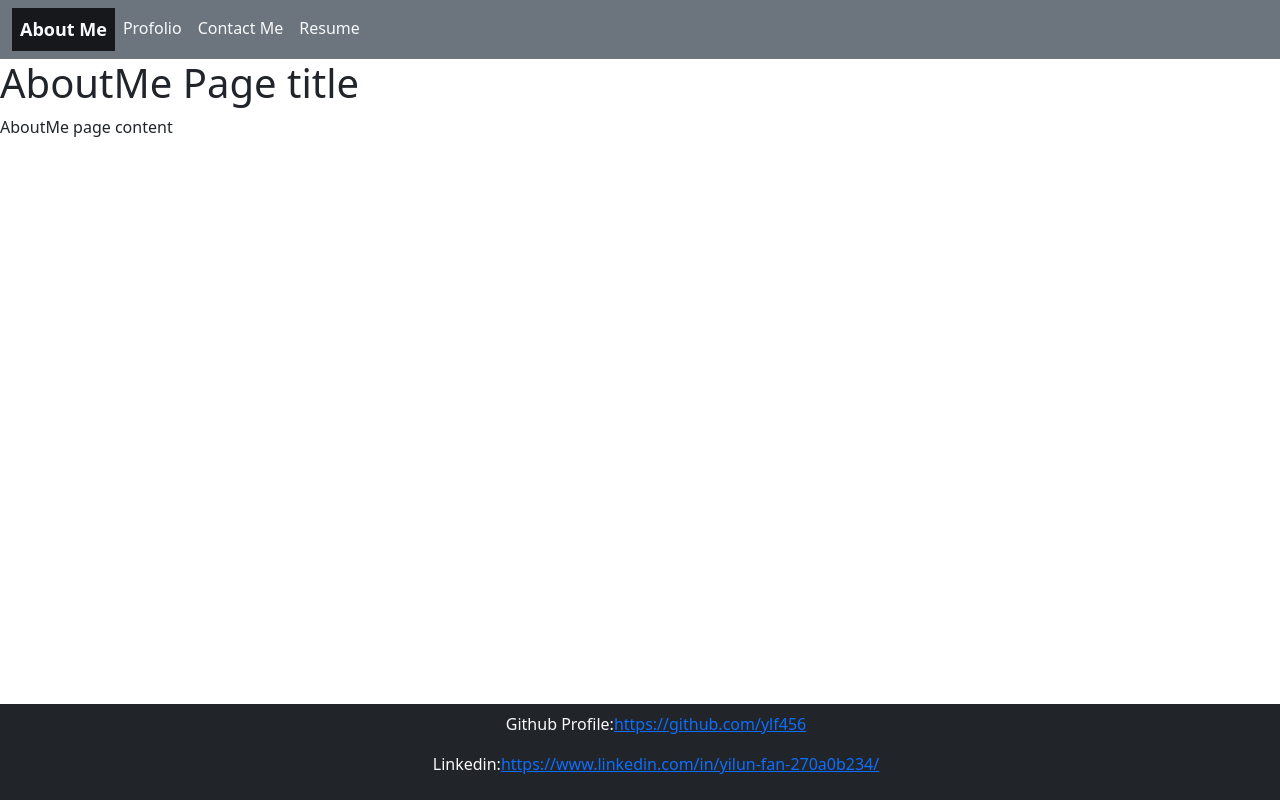
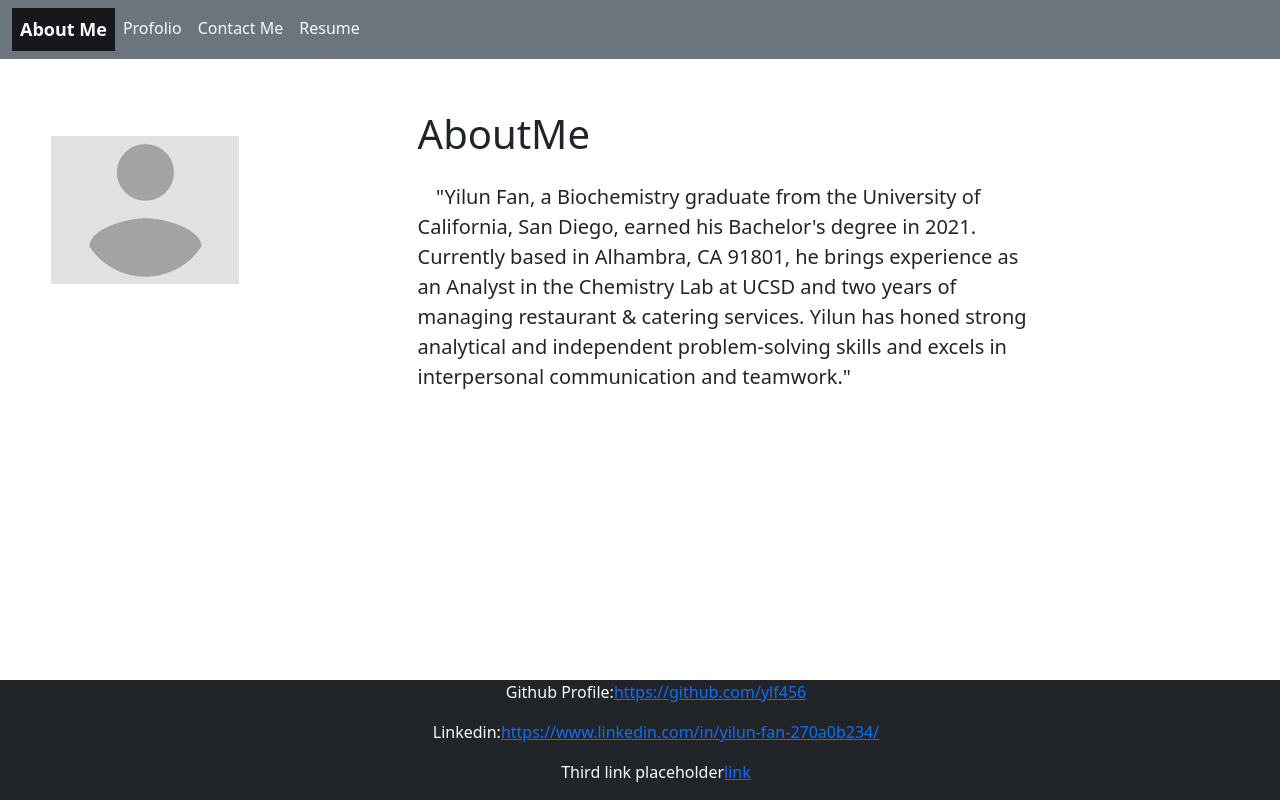
Before and after one commit to ylf456/module-20-challenge-ylf456-React-Portfolio, a React (Vite) app: page / in a window 1280 px wide. Built offline with nearby package versions, Linux system fonts and the light colour scheme.

Commit message:
complete about me page

```diff
--- a/src/UI/footer/footer.jsx
+++ b/src/UI/footer/footer.jsx
@@ -11,6 +11,9 @@ export default function Footer() {
         <p key={2}>Linkedin:
           <a href="https://www.linkedin.com/in/yilun-fan-270a0b234/" target="_blank">https://www.linkedin.com/in/yilun-fan-270a0b234/</a>
         </p>,
+        <p key={3}> Third link placeholder
+        <a href="" target="_blank">link</a>
+      </p>,
       ]}
     />
   );
--- a/src/UI/footer/footerComponent.jsx
+++ b/src/UI/footer/footerComponent.jsx
@@ -6,7 +6,7 @@ footerContainer:{
 
 export default function FooterComponent({ links }) {
     return (
-      <footer className="bg-dark text-light text-center py-2 text-lg">
+      <footer className="bg-dark text-light text-center py-0.5 text-lg">
         <div className="container">
           <div>
             <ul>
--- a/src/index.css
+++ b/src/index.css
@@ -7,3 +7,8 @@
 .body-content {
     flex:1;
 }
+
+#aboutme-content{
+  display: flex;
+  flex-direction: row;
+}
--- a/src/pages/AboutMePage.jsx
+++ b/src/pages/AboutMePage.jsx
@@ -1,8 +1,40 @@
+const styles = {
+  container: {
+    maxWidth: "50%",
+    marginTop: "4%",
+    marginLeft:"13%"
+  },
+  image: {
+    marginLeft:"4%",
+    marginTop:"6%",
+    height:"30%",
+    maxWidth:"30%"
+  },
+  pElFont: {
+    textIndent: "3%",
+    fontSize: "20px",
+  },
+};
+
 export default function AboutMePage() {
   return (
-    <div className="body-content">
-      <h1>AboutMe Page title</h1>
-      <p>AboutMe page content</p>
+    <div className="body-content" id="aboutme-content" >
+      <img
+        style={styles.image}
+        src="../../public/assets/images/avatar_placeholder.png" alt="A recent photo of Yilun Fan"
+      ></img>
+      <div className="container" style={styles.container}>
+        <h1 className="mb-4">AboutMe</h1>
+        <p style={styles.pElFont}>
+          "Yilun Fan, a Biochemistry graduate from the University of California,
+          San Diego, earned his Bachelor's degree in 2021. Currently based in
+          Alhambra, CA 91801, he brings experience as an Analyst in the
+          Chemistry Lab at UCSD and two years of managing restaurant & catering
+          services. Yilun has honed strong analytical and independent
+          problem-solving skills and excels in interpersonal communication and
+          teamwork."
+        </p>
+      </div>
     </div>
   );
 }
--- a/src/pages/PortfolioPage.jsx
+++ b/src/pages/PortfolioPage.jsx
@@ -1,8 +1,14 @@
+const styles ={
+  container:{
+
+  },
+}
+
 export default function Portfolio() {
   return (
     <div className="body-content">
-      <h1>Portfolio Page title</h1>
-      <p>Portfolio page content</p>
+      <h1>Portfolio</h1>
+      <p>Portfolio</p>
     </div>
   );
 }
```
Also changed, not shown: src/main.jsx (+0 -20 lines), public/assets/images/avatar_placeholder.png (added), src/pages/components/portfolioComponent.jsx (added).
